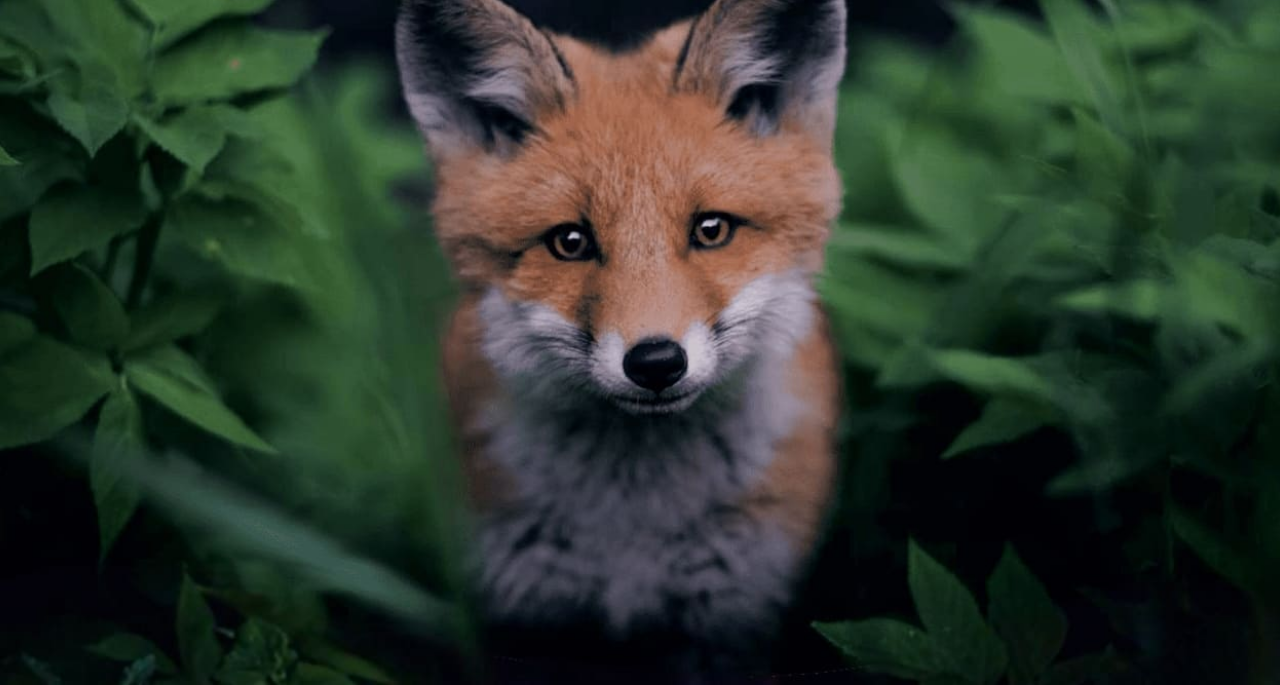
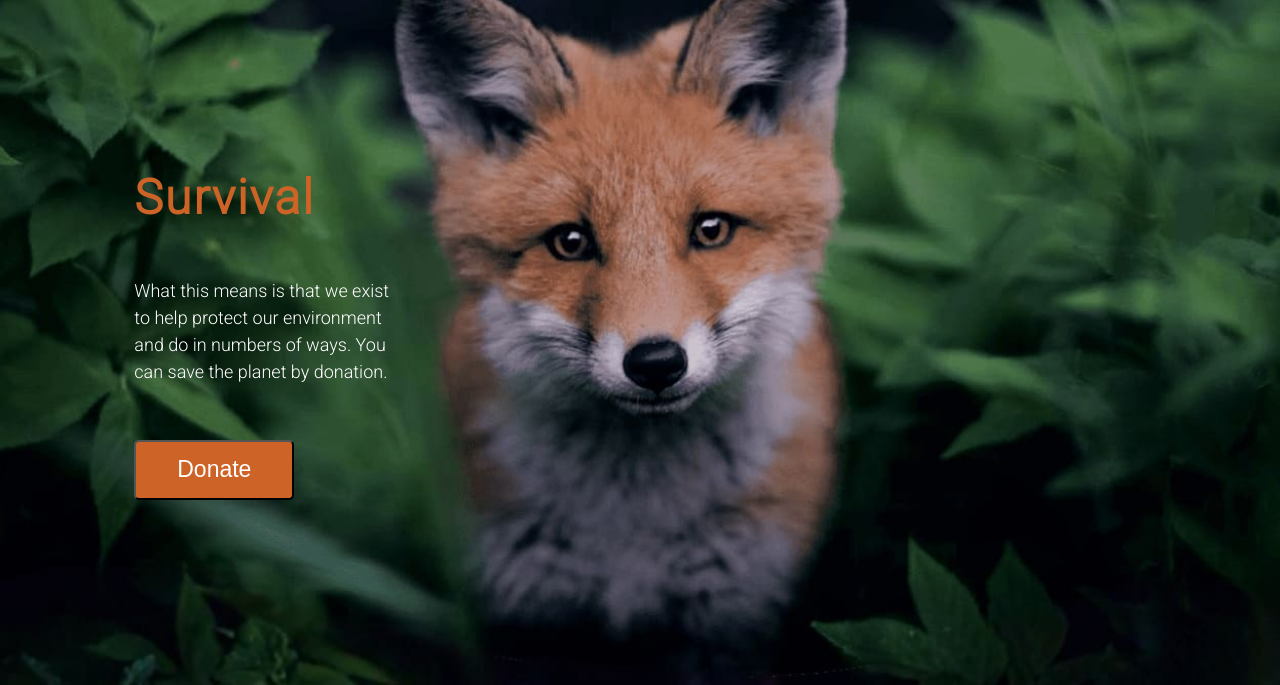
Before and after one commit to SA50-X-19/SA50-4-19_KislovArtemy, a plain HTML site: page index.html in a window 1280 px wide. Shown: the part 115-800 px from the top of the page. Drawn offline with Linux system fonts and the light colour scheme.

Commit message:
complete task num_two survival

```diff
--- a/assets/css/style.css
+++ b/assets/css/style.css
@@ -12,6 +12,11 @@ body {
 *:after {
     box-sizing: border-box;
 }
+/*Общий контейнер*/
+.main_container {
+    display: block;
+}
+
 /*Контейнер (содержит в себе лого)*/
 .container {
     width: 100%;
@@ -33,11 +38,9 @@ body {
     padding-top: 20px;
     width: 100%;
 
-    position: absolute;
     top: 20;
     left: 205;
     right: 0;
-    z-index: 1000;
 }
 
 .header_inner{
@@ -95,10 +98,38 @@ body {
     bottom: 10px;
 }
 
-.logo_image{
 
+/*Контейнер для позиционирования survival*/
+.main_surv{
+    display: flex;
+    justify-content: space-around;
 }
 
-.image_l {
+.surv{
+    width: 274px;
+    display: flex;
+    flex-direction: column;
+}
 
+.surv_null{
+    width: 100px;
+    height: 100px;
 }
+
+.text_sur{
+    font-size: 48px;
+    line-height: 72px;
+    letter-spacing: 2px;
+    color: #CD6326;
+}
+
+.sur_button{
+    font-weight: normal;
+    width: 160px;
+    height: 60px;
+    background: #CD6326;
+    border-radius: 5px;
+    font-size: 23px;
+    line-height: 27px;
+    color: white;
+}
--- a/index.html
+++ b/index.html
@@ -5,13 +5,13 @@
 
     <link rel="preconnect" href="https://fonts.gstatic.com">
     <link href="https://fonts.googleapis.com/css2?family=Roboto:wght@300&display=swap" rel="stylesheet">
-
     <link rel="stylesheet" href="assets/css/style.css">
 
     <title>WildLife</title>
 </head>
 <body>
-
+<div class="intro">
+    <div STYLE="display: block;">
         <header class="header">
             <div class="container">
                 <div class="header_inner">
@@ -28,10 +28,23 @@
             </div>
         </header>
 
-<div class="intro">
-    <div class="container">
+        <div class="main_surv">
+            <div class="surv">
+                <div style="height: 120px; width: 100px;"></div>
+                <h1 class="text_sur">Survival</h1>
+                <div style="height: 10px; width: 100px;"></div>
+                <div style="font-size: 18px; line-height: 27px;"> What this means is that we exist to help protect our environment and do in numbers of ways. You can save the planet by donation.</div>
+                <div style="height: 55px; width: 100px;"></div>
+                <button class="sur_button">Donate</button>
+            </div>
+            <div class="surv_null">
+            </div>
+            <div class="surv_null">
+            </div>
+        </div>
     </div>
 </div>
 
+
 </body>
 </html>
```
Also changed, not shown: 1 other file. Lines whose indentation alone changed are shown as unchanged.
